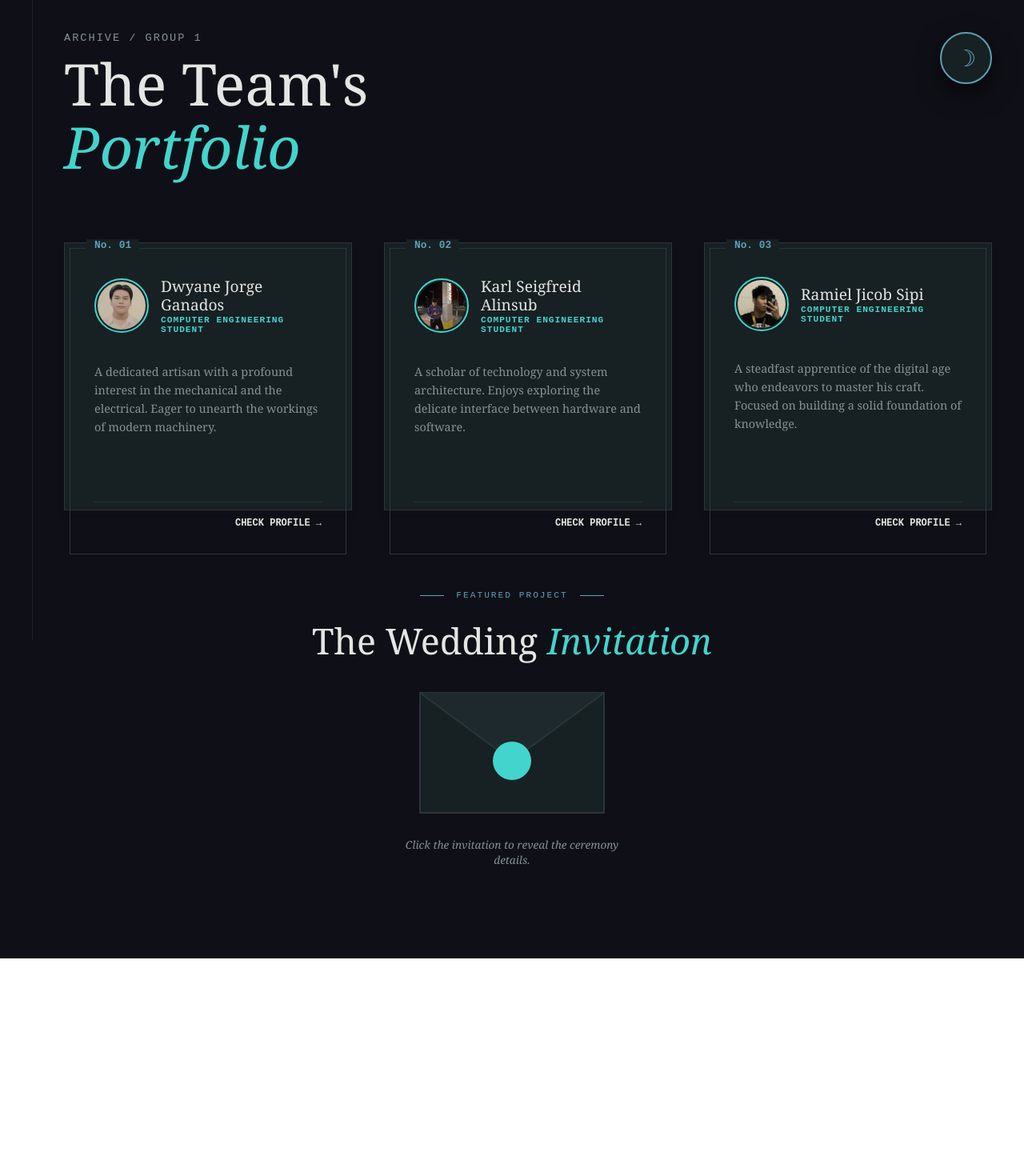
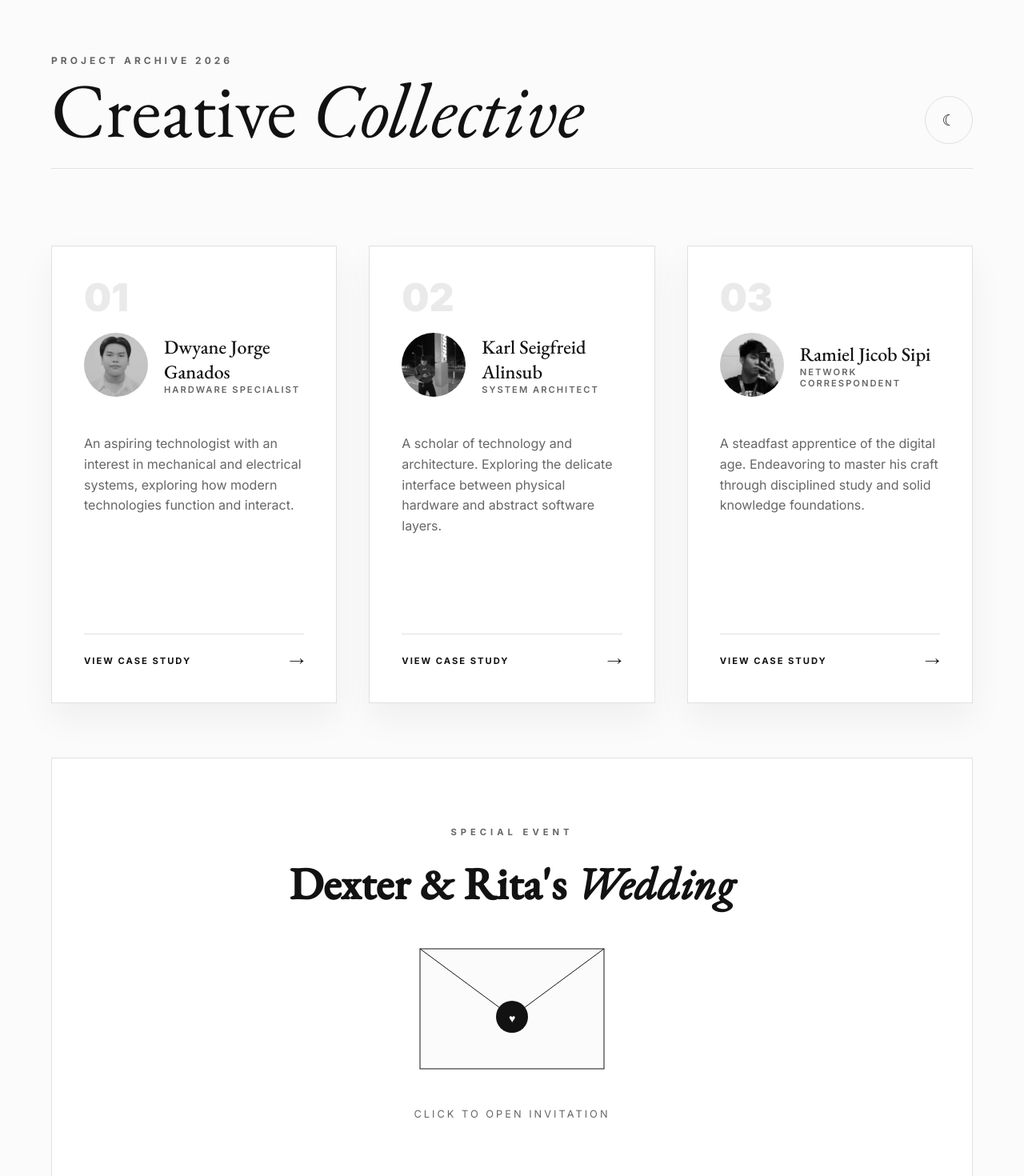
Before and after one commit to mdjganados-hash/wedding-inv, a React (Vite) app: page / in a window 1280 px wide. Shown: the top 1470 px of the page at 80% size. Before the commit the page ends 1198 px from the top, so only its background shows below. Built offline with nearby package versions, Linux system fonts and the light colour scheme.

Commit message:
bro i think this is the finale of the fnale of the finale of the finaly finale

```diff
--- a/src/Home.jsx
+++ b/src/Home.jsx
@@ -8,186 +8,270 @@ import karlImg from './assets/2x2.jpg';
 import jicobImg from './assets/2.2.jpg';
 
 function Home() {
-  // 1. Pull the global state from Context API
   const { isDarkMode, toggleTheme } = useContext(ThemeContext);
 
-  // --- Unique Vintage Palette ---
+  // --- Modern Cinematic Palette ---
   const lightTheme = {
-    bg: '#F3EFE7',
-    cardBg: '#FCFAF5',
-    accent: '#612929',
-    metallic: '#a36440',
-    textMain: '#2C302E',
-    textMuted: '#706e68',
-    border: '#D0C9B8',
-    shadow: '0 10px 25px rgba(41, 97, 87, 0.08)'
+    bg: '#FBFBFB',
+    cardBg: '#FFFFFF',
+    accent: '#1A1A1A',       // Sharp Onyx
+    secondary: '#707070',
+    muted: '#EAEAEA',
+    textMain: '#121212',
+    textMuted: '#666666',
+    border: '#E0E0E0',
+    shadow: '0 20px 40px rgba(0, 0, 0, 0.05)'
   };
 
   const darkTheme = {
-    bg: '#0f0f17',
-    cardBg: '#172023',
-    accent: '#43d4cd',
-    metallic: '#5ba1b6',
-    textMain: '#E3E6E3',
-    textMuted: '#849396',
-    border: '#28363A',
-    shadow: '0 12px 30px rgba(0, 0, 0, 0.6)'
+    bg: '#080808',
+    cardBg: '#111111',
+    accent: '#FFFFFF',       // Clean White
+    secondary: '#A0A0A0',
+    muted: '#1A1A1A',
+    textMain: '#F2F2F2',
+    textMuted: '#888888',
+    border: '#222222',
+    shadow: '0 25px 50px rgba(0, 0, 0, 0.4)'
   };
 
-  // 2. Define which theme to use based on the context value
   const theme = isDarkMode ? darkTheme : lightTheme;
 
   const members = [
     {
-      id: 'No. 01',
+      id: '01',
       name: 'Dwyane Jorge Ganados',
-      role: 'Computer Engineering Student',
-      desc: 'A dedicated artisan with a profound interest in the mechanical and the electrical. Eager to unearth the workings of modern machinery.',
-      skills: ['C++', 'HTML', 'CSS', 'PYTHON', 'HARDWARE'],
+      role: 'Hardware Specialist',
+      desc: 'An aspiring technologist with an interest in mechanical and electrical systems, exploring how modern technologies function and interact.',
       path: '/member-one',
       img: dwanImg
     },
     {
-      id: 'No. 02',
+      id: '02',
       name: 'Karl Seigfreid Alinsub',
-      role: 'Computer Engineering Student',
-      desc: 'A scholar of technology and system architecture. Enjoys exploring the delicate interface between hardware and software.',
-      skills: ['C++', 'PYTHON', 'JAVA', 'MYSQL', 'NETWORKING'],
+      role: 'System Architect',
+      desc: 'A scholar of technology and architecture. Exploring the delicate interface between physical hardware and abstract software layers.',
       path: '/member-two',
       img: karlImg
     },
     {
-      id: 'No. 03',
+      id: '03',
       name: 'Ramiel Jicob Sipi',
-      role: 'Computer Engineering Student',
-      desc: 'A steadfast apprentice of the digital age who endeavors to master his craft. Focused on building a solid foundation of knowledge.',
-      skills: ['HTML', 'CSS', 'C++', 'TROUBLESHOOTING', 'LOGIC'],
+      role: 'Network Correspondent',
+      desc: 'A steadfast apprentice of the digital age. Endeavoring to master his craft through disciplined study and solid knowledge foundations.',
       path: '/member-three',
       img: jicobImg
     },
   ];
 
-  const containerVariants = {
-    hidden: { opacity: 0 },
-    visible: { opacity: 1, transition: { staggerChildren: 0.15 } }
-  };
-
-  const itemVariants = {
-    hidden: { y: 20, opacity: 0 },
-    visible: { y: 0, opacity: 1, transition: { duration: 0.8, ease: "easeOut" } }
-  };
-
   return (
     <motion.div
       animate={{ backgroundColor: theme.bg, color: theme.textMain }}
-      transition={{ duration: 0.6, ease: "easeInOut" }}
+      transition={{ duration: 0.6 }}
       style={{
         minHeight: '100vh',
-        fontFamily: '"Playfair Display", "Georgia", serif',
-        padding: 'clamp(30px, 5vh, 60px) 20px',
+        // Modern Font Stack: Clean Sans-Serif + Elegant Serif
+        fontFamily: '"Inter", "EB Garamond", serif',
+        padding: 'clamp(40px, 8vh, 100px) 5%',
         overflowX: 'hidden'
       }}
     >
-      <div style={{ position: 'fixed', top: 0, left: 'clamp(10px, 5vw, 40px)', bottom: 0, width: '1px', backgroundColor: theme.border, zIndex: 0, opacity: 0.5 }} />
-
-      <div style={{ maxWidth: '1200px', margin: '0 auto', position: 'relative', zIndex: 1 }}>
+      <div style={{ maxWidth: '1400px', margin: '0 auto' }}>
 
         {/* Header Section */}
-        <div style={{
+        <header style={{
           display: 'flex',
           justifyContent: 'space-between',
-          alignItems: 'flex-start',
-          marginBottom: 'clamp(40px, 10vh, 80px)',
-          paddingLeft: 'clamp(15px, 5vw, 40px)'
+          alignItems: 'flex-end',
+          marginBottom: 'clamp(60px, 12vh, 120px)',
+          borderBottom: `1px solid ${theme.border}`,
+          paddingBottom: '30px'
         }}>
-          <motion.div initial={{ opacity: 0, x: -20 }} animate={{ opacity: 1, x: 0 }} transition={{ duration: 1 }}>
-            <p style={{ fontFamily: '"Courier New", monospace', letterSpacing: '2px', fontSize: 'clamp(0.7rem, 2vw, 0.85rem)', color: theme.textMuted, margin: '0 0 10px 0', textTransform: 'uppercase' }}>
-              Archive / Group 1
-            </p>
-            <h1 style={{ fontSize: 'clamp(2.2rem, 8vw, 4.5rem)', margin: '0', fontWeight: 'normal', color: theme.textMain, lineHeight: '1.1' }}>
-              The Team's <br/> <span style={{ fontStyle: 'italic', color: theme.accent }}>Portfolio</span>
+          <motion.div initial={{ opacity: 0, y: 20 }} animate={{ opacity: 1, y: 0 }}>
+            <span style={{
+                fontFamily: 'Inter, sans-serif',
+                fontSize: '0.75rem',
+                fontWeight: 700,
+                letterSpacing: '4px',
+                textTransform: 'uppercase',
+                color: theme.textMuted
+            }}>
+              Project Archive 2026
+            </span>
+            <h1 style={{
+                fontSize: 'clamp(2.5rem, 10vw, 6rem)',
+                margin: '10px 0 0 0',
+                fontWeight: 400,
+                fontFamily: '"EB Garamond", serif',
+                lineHeight: 0.9
+            }}>
+              Creative <span style={{ fontStyle: 'italic', fontWeight: 400 }}>Collective</span>
             </h1>
           </motion.div>
 
-          {/* Global Theme Toggle Button */}
-          <motion.button
-            whileHover={{ scale: 1.1, rotate: 180 }}
-            whileTap={{ scale: 0.9 }}
+          <button
             onClick={toggleTheme}
             style={{
-              background: theme.cardBg,
-              border: `2px solid ${theme.metallic}`,
+              background: 'transparent',
+              border: `1px solid ${theme.border}`,
               borderRadius: '50%',
-              width: 'clamp(50px, 10vw, 65px)',
-              height: 'clamp(50px, 10vw, 65px)',
+              width: '60px', height: '60px',
               display: 'flex', justifyContent: 'center', alignItems: 'center',
-              cursor: 'pointer', color: theme.metallic, fontSize: 'clamp(1.2rem, 4vw, 1.8rem)',
-              outline: 'none', boxShadow: theme.shadow,
-              transition: 'all 0.3s',
-              flexShrink: 0
+              cursor: 'pointer', color: theme.textMain, fontSize: '1.2rem',
+              transition: 'all 0.4s cubic-bezier(0.23, 1, 0.32, 1)'
             }}
           >
-            {isDarkMode ? '☽' : '☀'}
-          </motion.button>
+            {isDarkMode ? '☼' : '☾'}
+          </button>
+        </header>
+
+        {/* Profile Cards */}
+        <div style={{
+          display: 'grid',
+          gridTemplateColumns: 'repeat(auto-fit, minmax(320px, 1fr))',
+          gap: '40px',
+          marginBottom: '150px'
+        }}>
+          {members.map((member) => (
+            <motion.div
+              key={member.id}
+              initial={{ opacity: 0, y: 30 }}
+              whileInView={{ opacity: 1, y: 0 }}
+              viewport={{ once: true }}
+              style={{ position: 'relative', group: 'true' }}
+            >
+              <Link to={member.path} style={{ textDecoration: 'none', color: 'inherit' }}>
+                <motion.div
+                  whileHover={{ y: -10 }}
+                  style={{
+                    backgroundColor: theme.cardBg,
+                    border: `1px solid ${theme.border}`,
+                    padding: '40px',
+                    height: '100%',
+                    display: 'flex',
+                    flexDirection: 'column',
+                    boxShadow: theme.shadow
+                  }}
+                >
+                  <span style={{
+                    fontFamily: 'Inter, sans-serif',
+                    fontSize: '3rem',
+                    fontWeight: 900,
+                    color: theme.muted,
+                    lineHeight: 1,
+                    marginBottom: '20px'
+                  }}>
+                    {member.id}
+                  </span>
+
+                  <div style={{ display: 'flex', gap: '20px', alignItems: 'center', marginBottom: '30px' }}>
+                    <img
+                      src={member.img}
+                      alt={member.name}
+                      style={{
+                        width: '80px', height: '80px',
+                        objectFit: 'cover', borderRadius: '50%',
+                        filter: isDarkMode ? 'grayscale(100%) brightness(0.8)' : 'grayscale(100%)'
+                      }}
+                    />
+                    <div>
+                      <h3 style={{ margin: 0, fontSize: '1.5rem', fontWeight: 500, fontFamily: '"EB Garamond", serif' }}>{member.name}</h3>
+                      <p style={{ margin: 0, fontSize: '0.7rem', fontWeight: 600, textTransform: 'uppercase', letterSpacing: '2px', color: theme.textMuted }}>{member.role}</p>
+                    </div>
+                  </div>
+
+                  <p style={{
+                    fontSize: '1rem',
+                    lineHeight: 1.6,
+                    color: theme.textMuted,
+                    marginBottom: '40px',
+                    flexGrow: 1
+                  }}>
+                    {member.desc}
+                  </p>
+
+                  <div style={{
+                    borderTop: `1px solid ${theme.border}`,
+                    paddingTop: '20px',
+                    display: 'flex',
+                    justifyContent: 'space-between',
+                    alignItems: 'center'
+                  }}>
+                    <span style={{ fontSize: '0.7rem', fontWeight: 700, letterSpacing: '2px', textTransform: 'uppercase' }}>View Case Study</span>
+                    <span style={{ fontSize: '1.2rem' }}>→</span>
+                  </div>
+                </motion.div>
+              </Link>
+            </motion.div>
+          ))}
         </div>
 
-        {/* Dossier Cards Grid */}
+        {/* Invitation Section */}
         <motion.div
-          variants={containerVariants}
-          initial="hidden"
-          animate="visible"
+          initial={{ opacity: 0 }}
+          whileInView={{ opacity: 1 }}
           style={{
-            display: 'grid',
-            gridTemplateColumns: 'repeat(auto-fit, minmax(280px, 1fr))',
-            gap: 'clamp(20px, 4vw, 40px)',
-            marginBottom: '100px',
-            paddingLeft: 'clamp(15px, 5vw, 40px)'
+            border: `1px solid ${theme.border}`,
+            padding: '80px 20px',
+            textAlign: 'center',
+            backgroundColor: theme.cardBg
           }}
         >
-          {members.map((member) => (
-            <motion.div key={member.id} variants={itemVariants} whileHover={{ y: -5, boxShadow: theme.shadow }} style={{ backgroundColor: theme.cardBg, padding: '6px', border: `1px solid ${theme.border}`, boxShadow: '0 4px 10px rgba(0,0,0,0.05)', transition: 'all 0.4s ease' }}>
-              <div style={{ border: `1px solid ${theme.border}`, padding: 'clamp(15px, 4vw, 30px)', height: '100%', display: 'flex', flexDirection: 'column', position: 'relative' }}>
-                <div style={{ position: 'absolute', top: '-12px', left: '20px', backgroundColor: theme.cardBg, padding: '0 10px', color: theme.metallic, fontFamily: '"Courier New", monospace', fontSize: '0.8rem', fontWeight: 'bold' }}>{member.id}</div>
-                <div style={{ display: 'flex', gap: '15px', alignItems: 'center', marginBottom: '20px', marginTop: '5px' }}>
-                  <div style={{ width: '60px', height: '60px', border: `2px solid ${theme.accent}`, borderRadius: '50%', overflow: 'hidden', padding: '2px', flexShrink: 0 }}>
-                    <img src={member.img} alt={member.name} style={{ width: '100%', height: '100%', objectFit: 'cover', borderRadius: '50%', filter: isDarkMode ? 'sepia(0.3) brightness(0.9)' : 'sepia(0.2) contrast(1.1)' }} />
-                  </div>
-                  <div>
-                    <h3 style={{ margin: '0 0 2px 0', fontSize: '1.2rem', fontWeight: 'normal', lineHeight: '1.2' }}>{member.name}</h3>
-                    <p style={{ margin: 0, fontSize: '0.7rem', color: theme.accent, textTransform: 'uppercase', letterSpacing: '1px', fontFamily: '"Courier New", monospace', fontWeight: 'bold' }}>{member.role}</p>
-                  </div>
-                </div>
-                <p style={{ color: theme.textMuted, fontSize: '0.9rem', lineHeight: '1.6', marginBottom: '20px', flexGrow: 1 }}>{member.desc}</p>
-                <div style={{ textAlign: 'right', borderTop: `1px solid ${theme.border}`, paddingTop: '12px' }}>
-                  <Link to={member.path} style={{ textDecoration: 'none' }}>
-                    <motion.span whileHover={{ color: theme.accent, letterSpacing: '2px' }} style={{ fontSize: '0.75rem', color: theme.textMain, textTransform: 'uppercase', fontFamily: '"Courier New", monospace', fontWeight: 'bold', display: 'inline-block' }}>Check Profile →</motion.span>
-                  </Link>
-                </div>
-              </div>
-            </motion.div>
-          ))}
-        </motion.div>
+          <span style={{ letterSpacing: '5px', textTransform: 'uppercase', fontSize: '0.7rem', fontWeight: 700, color: theme.textMuted }}>Special Event</span>
+          <h2 style={{
+            fontSize: 'clamp(2rem, 5vw, 3.5rem)',
+            fontFamily: '"EB Garamond", serif',
+            margin: '20px 0 40px 0'
+          }}>
+            Dexter & Rita's <span style={{ fontStyle: 'italic' }}>Wedding</span>
+          </h2>
 
-        {/* Featured Project */}
-        <motion.div initial={{ opacity: 0, y: 30 }} whileInView={{ opacity: 1, y: 0 }} viewport={{ once: true }} transition={{ duration: 1 }} style={{ display: 'flex', flexDirection: 'column', alignItems: 'center', textAlign: 'center', marginBottom: '60px', padding: '0 10px' }}>
-          <div style={{ display: 'flex', alignItems: 'center', gap: '15px', marginBottom: '20px' }}>
-            <div style={{ width: '30px', height: '1px', backgroundColor: theme.metallic }} />
-            <span style={{ fontFamily: '"Courier New", monospace', letterSpacing: '2px', fontSize: '0.7rem', color: theme.metallic, textTransform: 'uppercase' }}>Featured Project</span>
-            <div style={{ width: '30px', height: '1px', backgroundColor: theme.metallic }} />
-          </div>
-          <h2 style={{ fontSize: 'clamp(1.8rem, 5vw, 2.8rem)', margin: '0 0 30px 0', fontWeight: 'normal', color: theme.textMain }}>The Wedding <span style={{ fontStyle: 'italic', color: theme.accent }}>Invitation</span></h2>
           <Link to="/wedding" style={{ textDecoration: 'none', display: 'inline-block' }}>
-            <motion.div whileHover={{ y: -10 }} whileTap={{ scale: 0.95 }} style={{ cursor: 'pointer', position: 'relative', width: '100%', maxWidth: '240px' }}>
-              <svg width="100%" height="auto" viewBox="0 0 240 160" fill="none" xmlns="http://www.w3.org/2000/svg">
-                <rect x="5" y="5" width="230" height="150" fill={theme.cardBg} stroke={theme.border} strokeWidth="2"/>
-                <path d="M5 5 L120 90 L235 5" fill={isDarkMode ? '#1E292D' : '#F6F3EC'} stroke={theme.border} strokeWidth="2"/>
-                <circle cx="120" cy="90" r="24" fill={theme.accent} />
+            <motion.div
+              whileHover={{ scale: 1.05 }}
+              whileTap={{ scale: 0.95 }}
+              style={{ cursor: 'pointer', width: '240px', margin: '0 auto' }}
+            >
+              <svg width="240" height="160" viewBox="0 0 240 160" fill="none">
+                <rect x="5" y="5" width="230" height="150" fill={theme.bg} stroke={theme.textMain} strokeWidth="1"/>
+                <path d="M5 5 L120 90 L235 5" fill="transparent" stroke={theme.textMain} strokeWidth="1"/>
+                <circle cx="120" cy="90" r="20" fill={theme.textMain} />
+                <text x="116" y="97" fill={theme.bg} style={{ fontSize: '14px', fontWeight: 'bold' }}>♥</text>
               </svg>
             </motion.div>
           </Link>
-          <p style={{ color: theme.textMuted, fontSize: '0.85rem', marginTop: '20px', fontStyle: 'italic', maxWidth: '300px' }}>Click the invitation to reveal the ceremony details.</p>
+
+          <p style={{
+            marginTop: '40px',
+            fontSize: '0.8rem',
+            textTransform: 'uppercase',
+            letterSpacing: '3px',
+            color: theme.textMuted
+          }}>
+            Click to open invitation
+          </p>
         </motion.div>
+
+        {/* Footer Stamp */}
+        <footer style={{ marginTop: '100px', paddingBottom: '40px', textAlign: 'center' }}>
+            <p style={{ fontSize: '0.7rem', letterSpacing: '10px', textTransform: 'uppercase', opacity: 0.3 }}>
+              Technological Institute of the Philippines
+            </p>
+        </footer>
+
       </div>
+
+      <style>
+        {`
+          @import url('https://fonts.googleapis.com/css2?family=Inter:wght@400;600;700;900&family=EB+Garamond:ital,wght@0,400;0,500;1,400&display=swap');
+
+          body {
+            margin: 0;
+            padding: 0;
+            -webkit-font-smoothing: antialiased;
+          }
+        `}
+      </style>
     </motion.div>
   );
 }
--- a/src/context/ThemeContext.jsx
+++ b/src/context/ThemeContext.jsx
@@ -3,7 +3,7 @@ import { createContext, useState, useEffect } from 'react';
 export const ThemeContext = createContext();
 
 export const ThemeProvider = ({ children }) => {
-  const [isDarkMode, setIsDarkMode] = useState(true);
+  const [isDarkMode, setIsDarkMode] = useState(false);
 
   const toggleTheme = () => {
     setIsDarkMode(prev => !prev);
```
